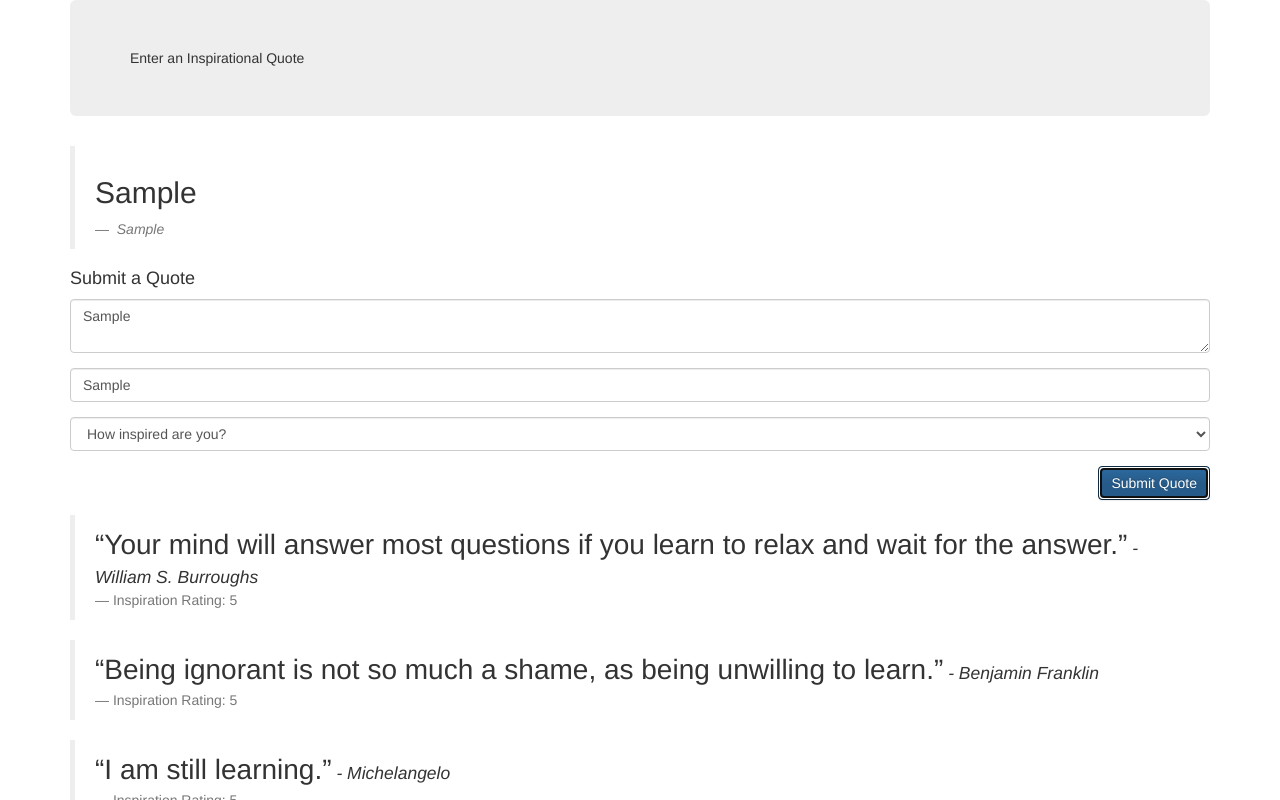
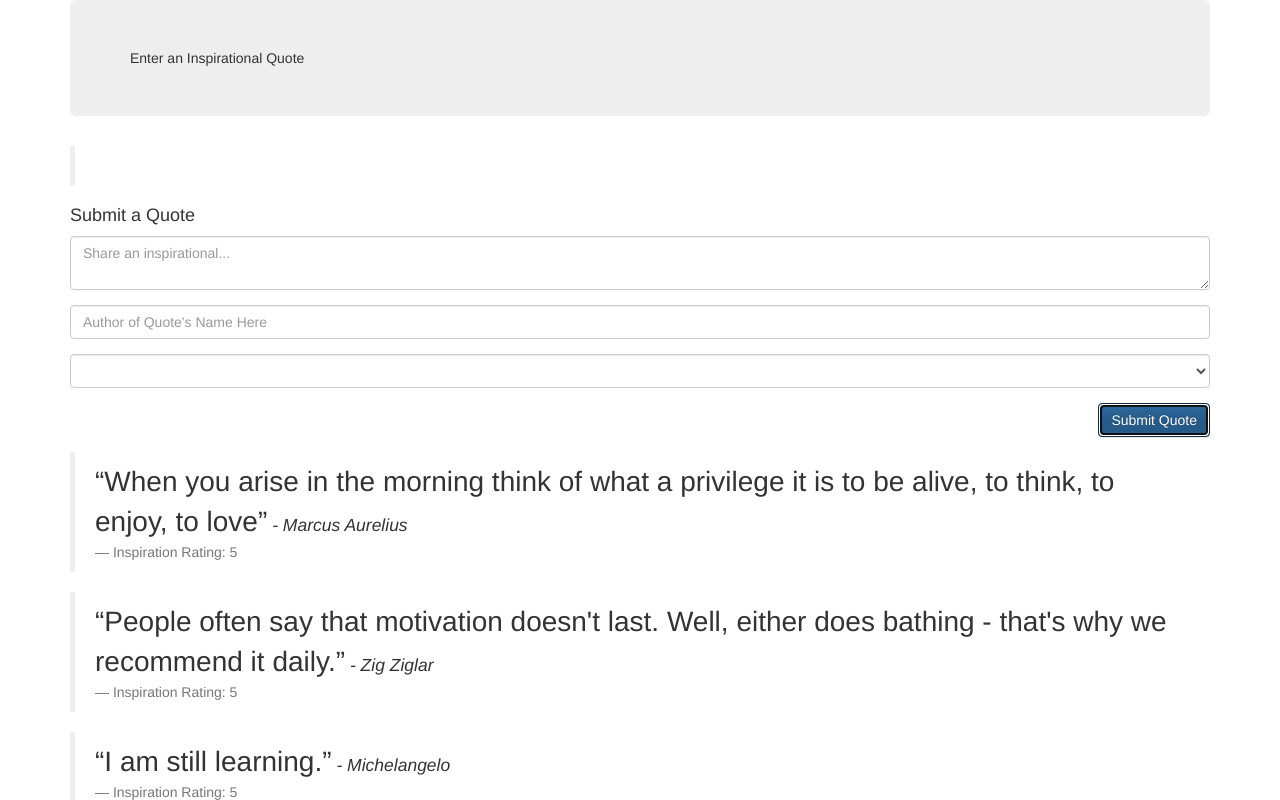
Before and after one commit to codeangler/inspirational-quotes, a plain HTML site: page index.html in a window 1280 px wide. Both pictures are taken after typing "Sample", "Sample" into the empty fields and a click on the input "Submit Quote". Shown: the top 800 px of the page. Drawn offline with nearby package versions, Linux system fonts and the light colour scheme.

Commit message:
update data structure to objects within array, update controller to pass arry, html loop ng-repeat now access array of objects

```diff
--- a/angular/app.quote-controller.js
+++ b/angular/app.quote-controller.js
@@ -5,8 +5,18 @@ angular.module('quoteApp')
 
   function qCtrl(QuoteFactory) {
     var qCtrl = this;
-    qCtrl.greeting = "HI";
-    qCtrl.eachQuote = QuoteFactory.data;
+    qCtrl.author = "";
+    qCtrl.aquote = "";
+    qCtrl.rating = "";
+    qCtrl.quoteBlock = QuoteFactory;
+    console.log(qCtrl.quoteBlock);
 
+    qCtrl.submitQuote = function(){
+      // qCtrl.quoteBlock.push({qCtrl.quote, qCtrl.author, qCtrl.rating})
+      qCtrl.author = "";
+      qCtrl.quote = "";
+      qCtrl.rating = "";
+      console.log(qCtrl.quoteBlock)
 
+    }
   }
--- a/angular/app.quote-factory.js
+++ b/angular/app.quote-factory.js
@@ -3,45 +3,36 @@ angular.module('quoteApp')
 
   function quoteStorage(){
   //  see dummy data below
-  var quoteObject = {
-  "cols":
-  [
-      "Author",
-      "Quote",
-      "Rating",
-  ],
-  "data":
-  [
-      [
-          "Your mind will answer most questions if you learn to relax and wait for the answer.",
-          "William S. Burroughs",
-          "5"
-      ],
-      [
-        "Being ignorant is not so much a shame, as being unwilling to learn.",
-        "Benjamin Franklin",
-        "5"
-      ],
-      [
-        "I am still learning.",
-        "Michelangelo",
-        "5"
-      ],
-      [
-        "People often say that motivation doesn't last. Well, either does bathing - that's why we recommend it daily.",
-        "Zig Ziglar",
-        "5"
-      ],
-      [
-        "When you arise in the morning think of what a privilege it is to be alive, to think, to enjoy, to love",
-        "Marcus Aurelius",
-        "5"
-      ]
-  ]
+  // todo.items = [{name:"Gym", complete: false}, {name:"Tanning", complete: false}, {name:"Laundry", complete: false}]
 
-}
-    console.log(quoteObject)
-    return quoteObject;
+    var quoteArray = [
+      {
+        quote: "Your mind will answer most questions if you learn to relax and wait for the answer.",
+        author: "William S. Burroughs",
+        rating: "5"
+      },
+      {
+        quote: "Being ignorant is not so much a shame, as being unwilling to learn.",
+        author: "Benjamin Franklin",
+        rating:"5"
+      },
+      {
+        quote: "I am still learning.",
+        author: "Michelangelo",
+        rating:"5"
+      },
+      {
+        quote: "People often say that motivation doesn't last. Well, either does bathing - that's why we recommend it daily.",
+        author: "Zig Ziglar",
+        rating:"5"
+      },
+      {
+        quote: "When you arise in the morning think of what a privilege it is to be alive, to think, to enjoy, to love",
+        author: "Marcus Aurelius",
+        rating:"5"
+      }
+    ]
+    return quoteArray;
   }
 
 
--- a/index.html
+++ b/index.html
@@ -34,7 +34,7 @@
           <!--   Preview Form Submission -->
           <blockquote >
 
-            <h2>{{ qCtrl.submitQuote }}</h2>
+            <h2>{{ qCtrl.quote }}</h2>
 
             <footer ng-show="qCtrl.author"> <cite>{{ qCtrl.author }}</cite> <h6 ng-show="qCtrl.rating"> Your Rating of this quote was <b>{{ qCtrl.rating }}</b> out of <b>5</b></h6></footer>
           </blockquote>
@@ -42,7 +42,7 @@
           <h4>Submit a Quote</h4>
 
           <fieldset class="form-group">
-            <textarea ng-model="qCtrl.submitQuote" class="form-control" placeholder="Share an inspirational..." title="Review"></textarea>
+            <textarea ng-model="qCtrl.quote" class="form-control" placeholder="Share an inspirational..." title="Review"></textarea>
           </fieldset>
           <fieldset class="form-group">
             <input ng-model="qCtrl.author" type="text" class="form-control" placeholder="Author of Quote's Name Here" title="Author" />
@@ -52,18 +52,18 @@
               <option value>How inspired are you?</option>
             </select>
           </fieldset>
-          <fieldset class="form-group">
+          <fieldset ng-click="qCtrl.submitQuote()" class="form-group">
             <input type="submit" class="btn btn-primary pull-right" value="Submit Quote" />
           </fieldset>
         </form>
 
         <div class="callout">
           <ul class="list-unstyled">
-            <li ng-repeat="quotes in qCtrl.eachQuote">
+            <li ng-repeat="quotes in qCtrl.quoteBlock | orderBy: '-'">
             <blockquote>
-              <q>{{ quotes[0] }}</q>
-              <cite> - {{ quotes[1] }}</cite>
-              <footer>Inspiration Rating: {{ quotes[2] }}</footer>
+              <q>{{ quotes.quote }}</q>
+              <cite> - {{ quotes.author }}</cite>
+              <footer>Inspiration Rating: {{ quotes.rating }}</footer>
             </blockquote>
             </li>
           </ul>
```
